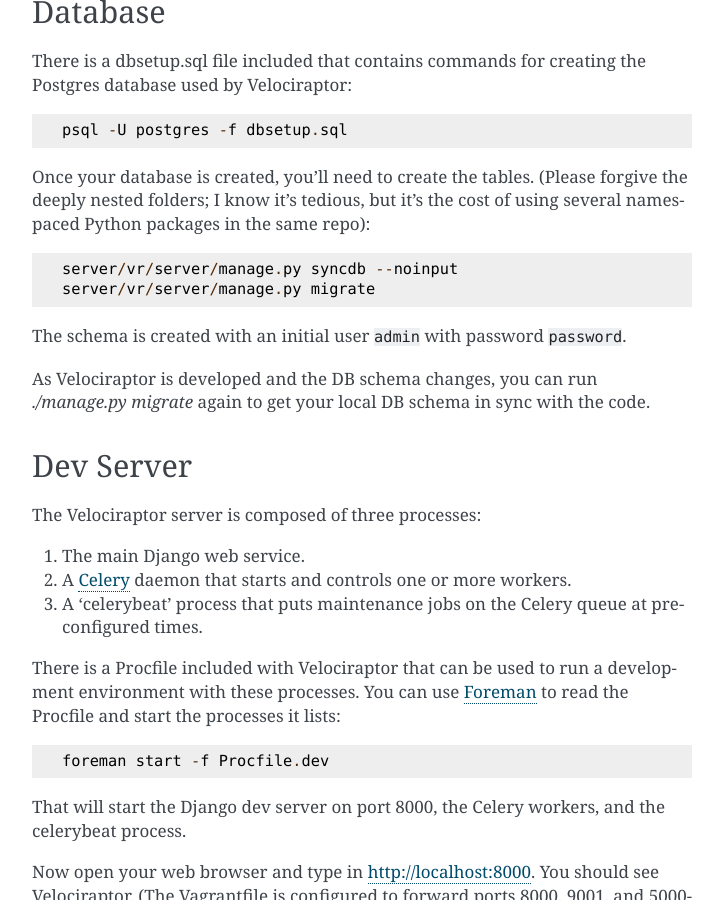
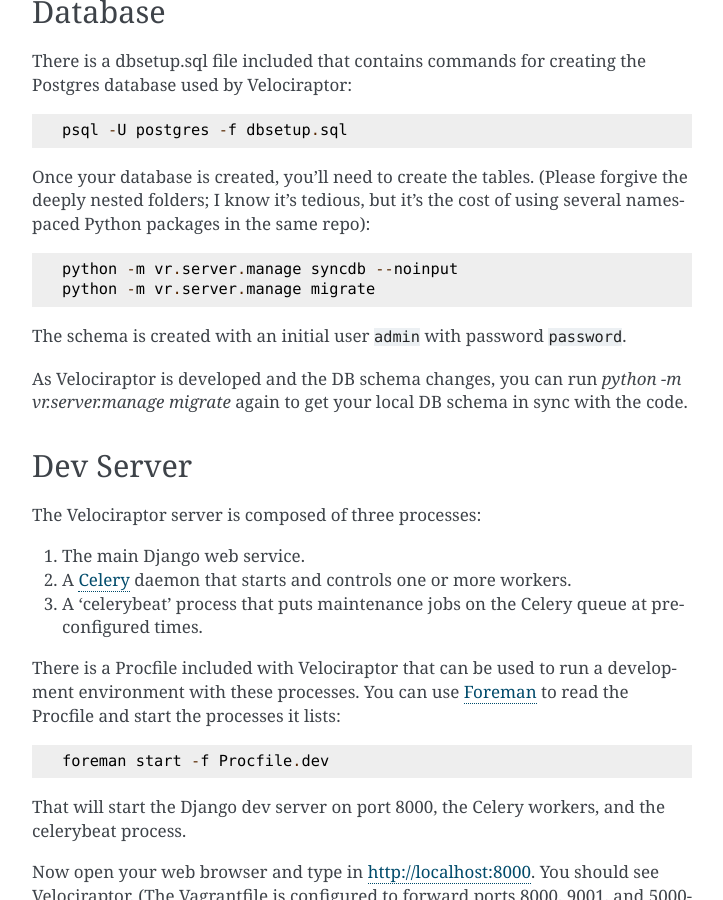
Before and after one commit to yougov/velociraptor, a Sphinx documentation site: the page built from docs/development.rst, in a window 1280 px wide and 900 px high, scrolled down 1193 px. Shown: the whole window, without its empty margins (388-1111 px from the left). Built offline with Sphinx 7.4.7, drawn with Linux system fonts in a browser that asks for light colours.

Commit message:
Consolidate setting of DJANGO_SETTINGS_MODULE in vr.server package. Update instructions on the best way to invoke management.

```diff
--- a/docs/development.rst
+++ b/docs/development.rst
@@ -60,13 +60,14 @@
 forgive the deeply nested folders; I know it's tedious, but it's the cost of
 using several namespaced Python packages in the same repo)::
 
-    server/vr/server/manage.py syncdb --noinput
-    server/vr/server/manage.py migrate
+    python -m vr.server.manage syncdb --noinput
+    python -m vr.server.manage migrate
 
 The schema is created with an initial user ``admin`` with password ``password``.
 
 As Velociraptor is developed and the DB schema changes, you can run
-`./manage.py migrate` again to get your local DB schema in sync with the code.
+`python -m vr.server.manage migrate` again to get your local DB schema in
+sync with the code.
 
 Dev Server
 ~~~~~~~~~~
```
